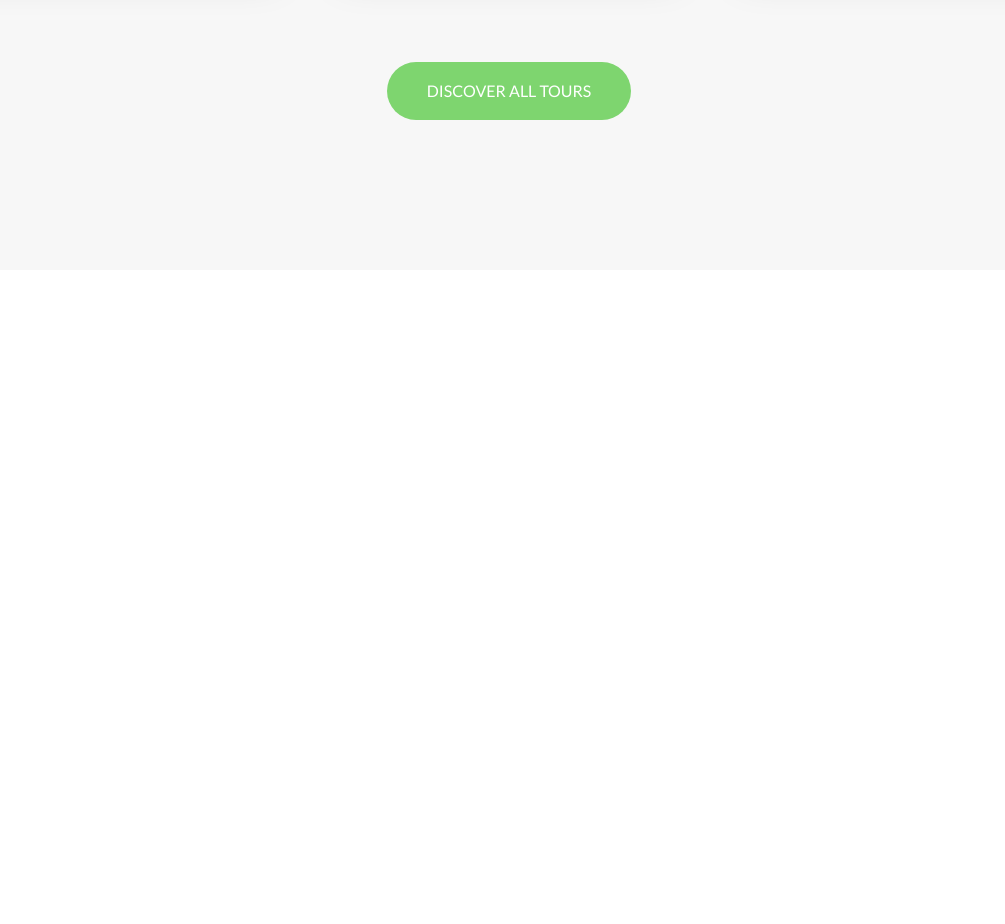
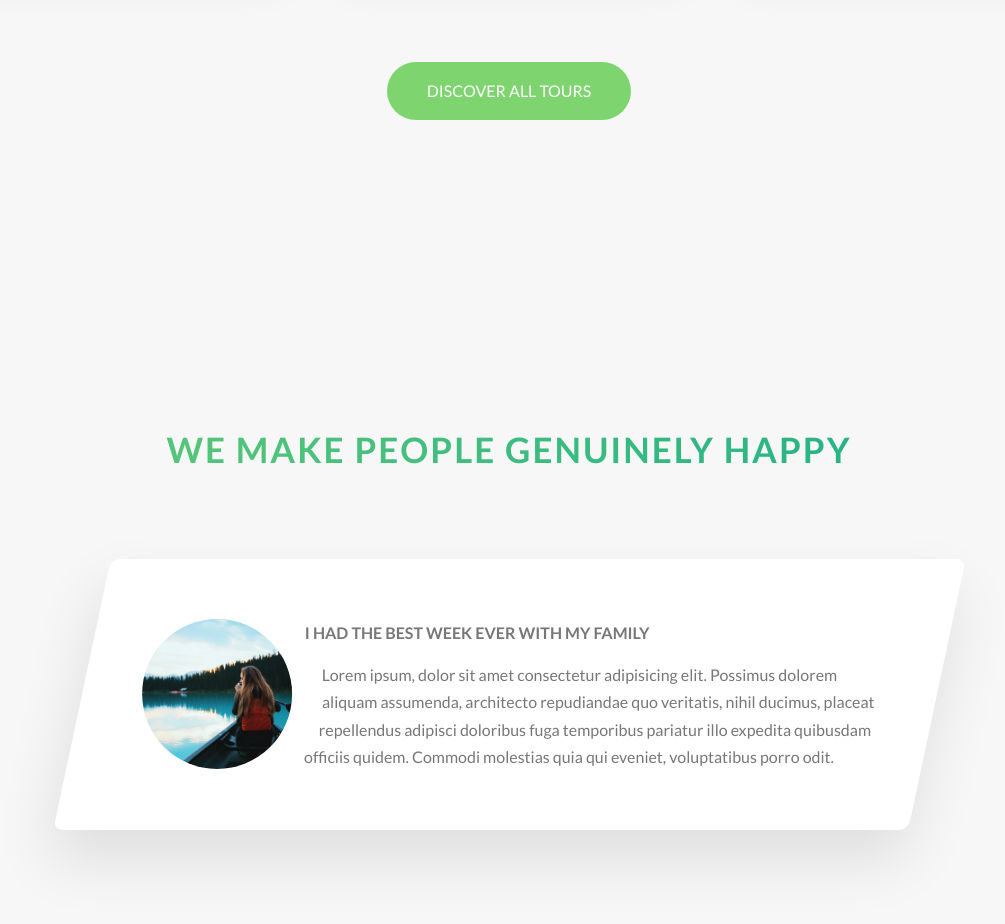
Before and after one commit to TrevorHegert/udemy_sass, a website: page index.html in a window 1280 px wide. Shown: the part 3045-3969 px from the top of the page, without its empty margins (131-1136 px from the left). Before the commit the page ends 3345 px from the top, so only its background shows below. Drawn offline with Linux system fonts and the light colour scheme.

Commit message:
Lesson 42 Complete

```diff
--- a/index.html
+++ b/index.html
@@ -29,6 +29,7 @@
         </header>
 
         <main>
+
             <section class="section-about">
                 <div class="u-center-text u-margin-bottom-big">
                     <h2 class="heading-secondary">
@@ -205,6 +206,26 @@
                         <a href="#" class="btn btn--green btn--animated">Discover All Tours</a>
                 </div>
             </section>
+
+            <section class="section-stories">
+                <div class="u-center-text u-margin-bottom-big">
+                    <h2 class="heading-secondary">
+                        We make people genuinely happy
+                    </h2>
+                </div>
+
+                <div class="row">
+                    <div class="story">
+                        <figure class="story__shape">
+                            <img src="img/nat-8.jpg" class="story__img" alt="Person on a Tour">
+                        </figure>
+                        <div class="story__text">
+                            <h3 class="heading-tertiary u-margin-bottom-small">I had the best week ever with my family</h3>
+                            <p>Lorem ipsum, dolor sit amet consectetur adipisicing elit. Possimus dolorem aliquam assumenda, architecto repudiandae quo veritatis, nihil ducimus, placeat repellendus adipisci doloribus fuga temporibus pariatur illo expedita quibusdam officiis quidem. Commodi molestias quia qui eveniet, voluptatibus porro odit.</p>
+                        </div>
+                    </div>
+                </div>
+            </section>
         </main>
 
         <!-- <section class="grid-test">
--- /dev/null
+++ b/sass/components/_story.scss
@@ -0,0 +1,34 @@
+.story {
+    width: 75%;
+    margin: 0 auto;
+    box-shadow: 0 3rem 6rem rgba($color-black, .1);
+    background-color: $color-white;
+    border-radius: 9px;
+    padding: 6rem;
+    padding-left: 9rem;
+    font-size: $default-font-size;
+    transform: skewX(-12deg);
+
+    & > * {
+        transform: skewX(12deg);
+    }
+
+    &__shape {
+        height: 15rem;
+        width: 15rem;
+        float: left;
+        -webkit-shape-outside: circle(50% at 50% 50%);
+        shape-outside: circle(50% at 50% 50%);
+        -webkit-clip-path: circle(50% at 50% 50%);
+        clip-path: circle(50% at 50% 50%);
+        transform: translateX(-3rem) skewX(12deg);
+    }
+
+    &__img {
+        height: 100%;
+    }
+
+    &__text {
+
+    }
+}
--- a/sass/main.scss
+++ b/sass/main.scss
@@ -11,6 +11,7 @@
 @import "components/card";
 @import "components/composition";
 @import "components/feature-box";
+@import "components/story";
 
 @import "layout/grid";
 @import "layout/header";
--- a/sass/pages/_home.scss
+++ b/sass/pages/_home.scss
@@ -26,3 +26,8 @@
     padding: 25rem 0 15rem 0;
     margin-top: -10rem;
 }
+
+.section-stories{
+    padding: 15rem 0;
+    background-color: $color-grey-light-1;
+}
```
Also changed, not shown: css/style.css.
